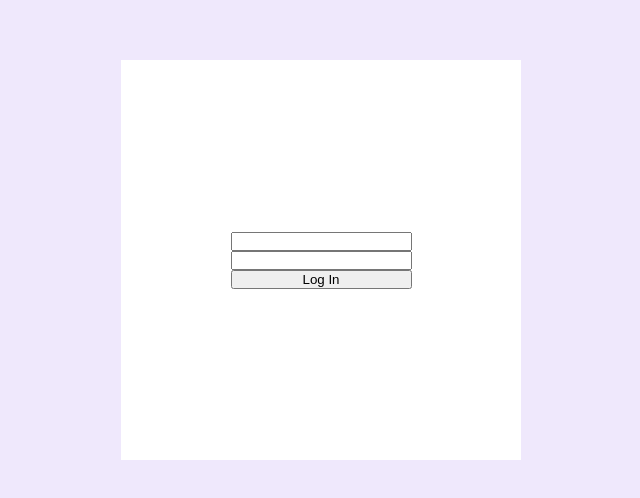
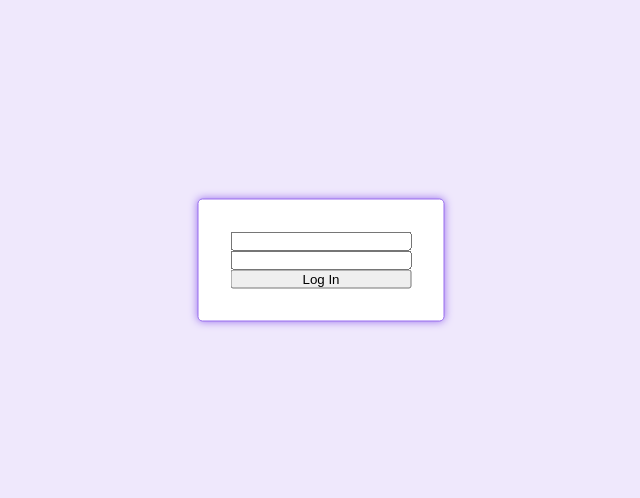
Before and after one commit to sandje00/sdk-access-control-web, a Vue app: page /login in a window 1280 px wide. Shown: the part 140-638 px from the top of the page, without its empty margins (319-959 px from the left). Built offline with nearby package versions, Linux system fonts and the light colour scheme.

Commit message:
Style form container

```diff
--- a/src/assets/stylesheets/base/_colors.scss
+++ b/src/assets/stylesheets/base/_colors.scss
@@ -1,5 +1,6 @@
 $colors: (
   "primary": #5e1fde,
+  "primary-light": #996eee,
   "secondary": #efe8fc,
   "info-light": #f6f6bc,
   "info-dark": #ffb800,
--- a/src/components/Login.vue
+++ b/src/components/Login.vue
@@ -33,8 +33,9 @@ export default {
 <style scoped lang="scss">
 .login {
   background-color: var(--color-white);
-  width: 400px;
-  height: 400px;
+  border: 1px solid var(--color-primary-light);
+  border-radius: 5px;
+  box-shadow: 0 0 8px var(--color-primary-light);
 
   &-form {
     padding: 2rem;
```
